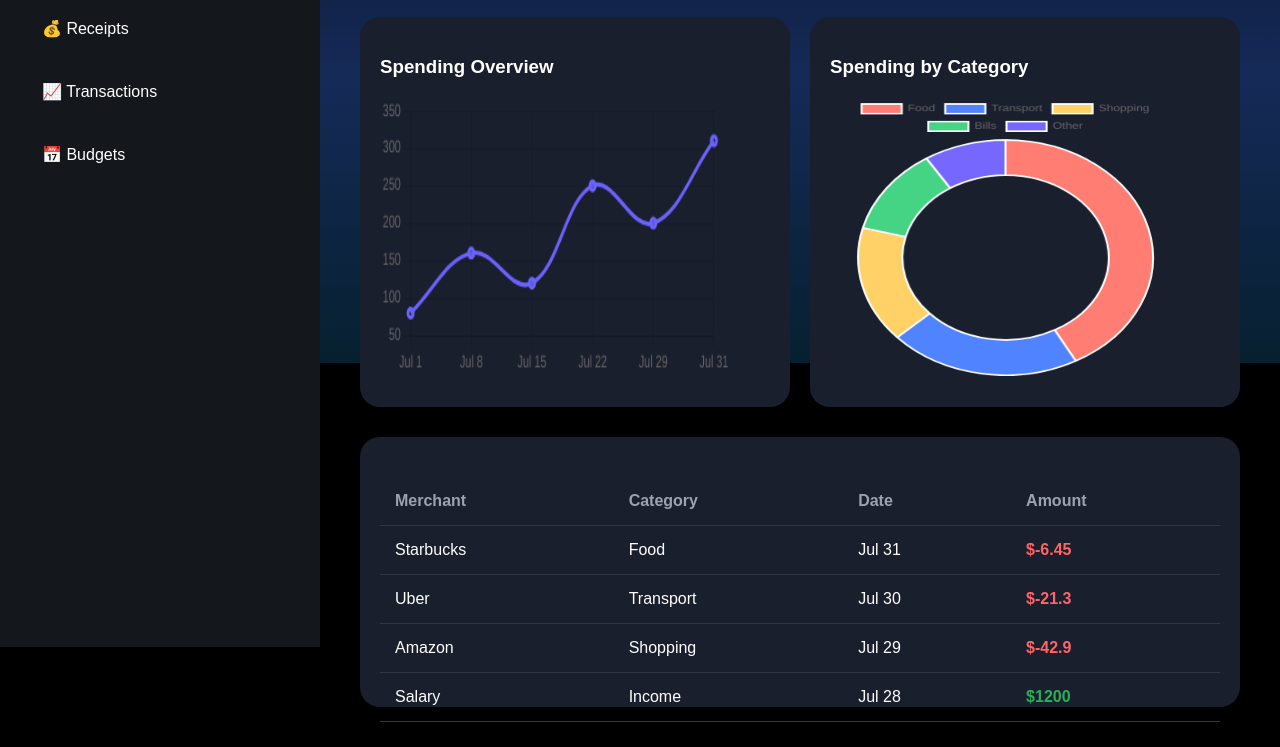
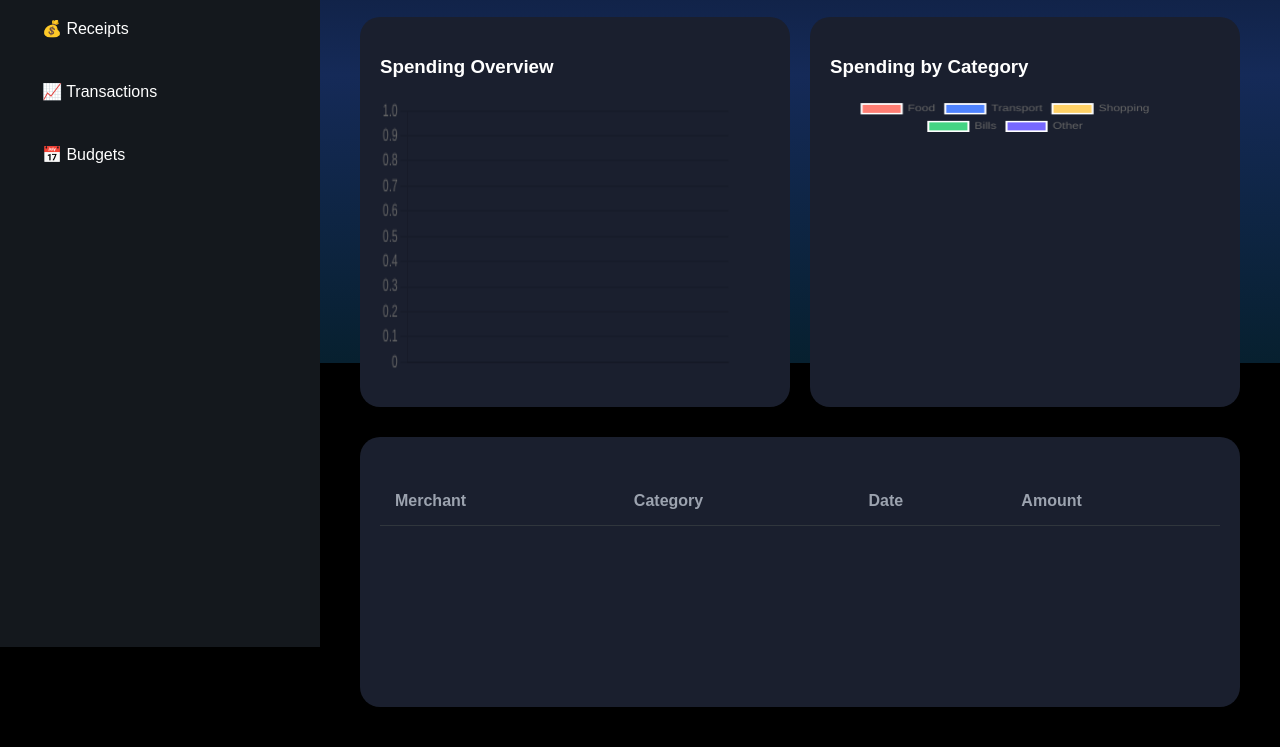
Before and after one commit to GilGil0210/AI-expenses-tracking-website, a website: page Dashboard.html in a window 1280 px wide. Shown: the part 213-960 px from the top of the page. Drawn offline with nearby package versions, Linux system fonts and the light colour scheme.

Commit message:
connecting dashbroad and transactions

```diff
--- a/Dashboard.html
+++ b/Dashboard.html
@@ -23,19 +23,19 @@
         <div class="grid-container">
           <div class="card" id="total-Balance">
             <h3>Total Balance</h3>
-            <h1>$0.00</h1>
+            <h1 id="balance">$0.00</h1>
           </div>
           <div class="card" id="this-month">
             <h3>This Month</h3>
-            <h1>$0.00</h1>
+            <h1 id="monthTotal">$0.00</h1>
           </div>
           <div class="card" id="Saved">
             <h3>Saved</h3>
-            <h1>$0.00</h1>
+            <h1 id="saved">$0.00</h1>
           </div>
           <div class="card" id="Upcoming-Bills">
             <h3>Upcoming Bills</h3>
-            <h1>$0.00</h1>
+            <h1 id="bills">$0.00</h1>
           </div>
           <div class="card" id="Spending-Overview">
             <h3>Spending Overview</h3>
--- a/balanceMath.js
+++ b/balanceMath.js
@@ -1,32 +1,106 @@
-const line = document.getElementById("lineChart");
+// ===============================
+// Load transactions from localStorage
+// ===============================
 
-new Chart(line, {
-    type: "line",
-    data: {
-        labels: ["Jul 1", "Jul 8", "Jul 15", "Jul 22", "Jul 29", "Jul 31"],
-        datasets: [{
-            data: [80, 160, 120, 250, 200, 310],
-            borderColor: "#6C63FF",
-            borderWidth: 3,
-            tension: 0.4,
-            fill: false
-        }]
-    },
-    options: {
-        responsive: true,
-        plugins: {
-            legend: {
-                display: false
-            }
+const transactions =
+    JSON.parse(localStorage.getItem("transactions")) || [];
+
+// ===============================
+// Dashboard Cards
+// ===============================
+
+let totalBalance = 0;
+let thisMonth = 0;
+
+const currentDate = new Date();
+const currentMonth = currentDate.getMonth();
+const currentYear = currentDate.getFullYear();
+
+transactions.forEach(function(transaction){
+
+    totalBalance += transaction.amount;
+
+    const date = new Date(transaction.date);
+
+    if(
+        date.getMonth() === currentMonth &&
+        date.getFullYear() === currentYear
+    ){
+        thisMonth += transaction.amount;
+    }
+
+});
+
+// Update cards
+document.getElementById("balance").textContent =
+"$" + totalBalance.toFixed(2);
+
+document.getElementById("monthTotal").textContent =
+"$" + thisMonth.toFixed(2);
+
+// ===============================
+// Recent Transactions Table
+// ===============================
+
+const table = document.getElementById("transactionBody");
+
+table.innerHTML = "";
+
+transactions.forEach(function(transaction){
+
+    const row = document.createElement("tr");
+
+    row.innerHTML = `
+        <td>${transaction.merchant}</td>
+        <td>${transaction.category}</td>
+        <td>${transaction.date}</td>
+        <td class="${transaction.amount < 0 ? "expense" : "income"}">
+            $${transaction.amount.toFixed(2)}
+        </td>
+    `;
+
+    table.appendChild(row);
+
+});
+
+// ===============================
+// Pie Chart
+// ===============================
+
+const categoryTotals = {
+    Food: 0,
+    Transport: 0,
+    Shopping: 0,
+    Bills: 0,
+    Other: 0
+};
+
+transactions.forEach(function(transaction){
+
+    if(transaction.amount < 0){
+
+        if(categoryTotals.hasOwnProperty(transaction.category)){
+
+            categoryTotals[transaction.category] += Math.abs(transaction.amount);
+
+        }else{
+
+            categoryTotals.Other += Math.abs(transaction.amount);
+
         }
+
     }
+
 });
 
 const pie = document.getElementById("pieChart");
 
 new Chart(pie, {
+
     type: "doughnut",
+
     data: {
+
         labels: [
             "Food",
             "Transport",
@@ -34,76 +108,218 @@ new Chart(pie, {
             "Bills",
             "Other"
         ],
+
         datasets: [{
-            data: [346, 173, 131, 98, 74],
+
+            data: [
+
+                categoryTotals.Food,
+                categoryTotals.Transport,
+                categoryTotals.Shopping,
+                categoryTotals.Bills,
+                categoryTotals.Other
+
+            ],
+
             backgroundColor: [
+
                 "#FF7D73",
                 "#4F83FF",
                 "#FFD166",
                 "#45D483",
                 "#7667FF"
+
             ]
+
         }]
+
     },
+
     options: {
+
         responsive: true,
+
         cutout: "70%"
+
     }
+
 });
-/*recent table*/
-const transactions = [
 
-{
-    merchant:"Starbucks",
-    category:"Food",
-    date:"Jul 31",
-    amount:-6.45
-},
+// ===============================
+// Line Chart
+// ===============================
 
-{
-    merchant:"Uber",
-    category:"Transport",
-    date:"Jul 30",
-    amount:-21.30
-},
+const spending = {};
 
-{
-    merchant:"Amazon",
-    category:"Shopping",
-    date:"Jul 29",
-    amount:-42.90
-},
-
-{
-    merchant:"Salary",
-    category:"Income",
-    date:"Jul 28",
-    amount:1200
-}
-
-];
-
-const table=document.getElementById("transactionBody");
 transactions.forEach(function(transaction){
 
-    const row=document.createElement("tr");
+    if(transaction.amount < 0){
 
-    row.innerHTML=`
+        if(!spending[transaction.date]){
 
-        <td>${transaction.merchant}</td>
+            spending[transaction.date] = 0;
 
-        <td>${transaction.category}</td>
+        }
 
-        <td>${transaction.date}</td>
+        spending[transaction.date] += Math.abs(transaction.amount);
 
-        <td class="${transaction.amount<0 ? "expense":"income"}">
-
-        $${transaction.amount}
-
-        </td>
-
-    `;
-
-    table.appendChild(row);
+    }
 
 });
+
+const labels = Object.keys(spending);
+
+const values = Object.values(spending);
+
+const line = document.getElementById("lineChart");
+
+new Chart(line, {
+
+    type: "line",
+
+    data: {
+
+        labels: labels,
+
+        datasets: [{
+
+            data: values,
+
+            borderColor: "#6C63FF",
+
+            borderWidth: 3,
+
+            tension: 0.4,
+
+            fill: false
+
+        }]
+
+    },
+
+    options: {
+
+        responsive: true,
+
+        plugins: {
+
+            legend: {
+
+                display: false
+
+            }
+
+        }
+
+    }
+
+});
+// const line = document.getElementById("lineChart");
+
+// new Chart(line, {
+//     type: "line",
+//     data: {
+//         labels: ["Jul 1", "Jul 8", "Jul 15", "Jul 22", "Jul 29", "Jul 31"],
+//         datasets: [{
+//             data: [80, 160, 120, 250, 200, 310],
+//             borderColor: "#6C63FF",
+//             borderWidth: 3,
+//             tension: 0.4,
+//             fill: false
+//         }]
+//     },
+//     options: {
+//         responsive: true,
+//         plugins: {
+//             legend: {
+//                 display: false
+//             }
+//         }
+//     }
+// });
+
+// const pie = document.getElementById("pieChart");
+
+// new Chart(pie, {
+//     type: "doughnut",
+//     data: {
+//         labels: [
+//             "Food",
+//             "Transport",
+//             "Shopping",
+//             "Bills",
+//             "Other"
+//         ],
+//         datasets: [{
+//             data: [346, 173, 131, 98, 74],
+//             backgroundColor: [
+//                 "#FF7D73",
+//                 "#4F83FF",
+//                 "#FFD166",
+//                 "#45D483",
+//                 "#7667FF"
+//             ]
+//         }]
+//     },
+//     options: {
+//         responsive: true,
+//         cutout: "70%"
+//     }
+// });
+// /*recent table*/
+// const transactions = [
+
+// {
+//     merchant:"Starbucks",
+//     category:"Food",
+//     date:"Jul 31",
+//     amount:-6.45
+// },
+
+// {
+//     merchant:"Uber",
+//     category:"Transport",
+//     date:"Jul 30",
+//     amount:-21.30
+// },
+
+// {
+//     merchant:"Amazon",
+//     category:"Shopping",
+//     date:"Jul 29",
+//     amount:-42.90
+// },
+
+// {
+//     merchant:"Salary",
+//     category:"Income",
+//     date:"Jul 28",
+//     amount:1200
+// }
+
+// ];
+
+// const table=document.getElementById("transactionBody");
+// transactions.forEach(function(transaction){
+
+//     const row=document.createElement("tr");
+
+//     row.innerHTML=`
+
+//         <td>${transaction.merchant}</td>
+
+//         <td>${transaction.category}</td>
+
+//         <td>${transaction.date}</td>
+
+//         <td class="${transaction.amount<0 ? "expense":"income"}">
+
+//         $${transaction.amount}
+
+//         </td>
+
+//     `;
+
+//     table.appendChild(row);
+
+// });
```
